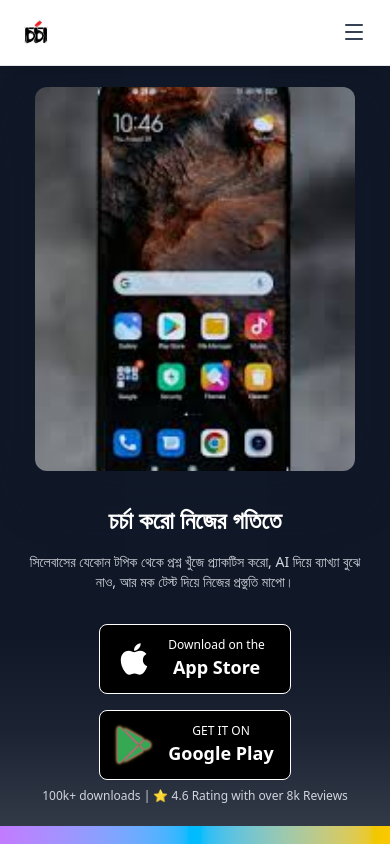
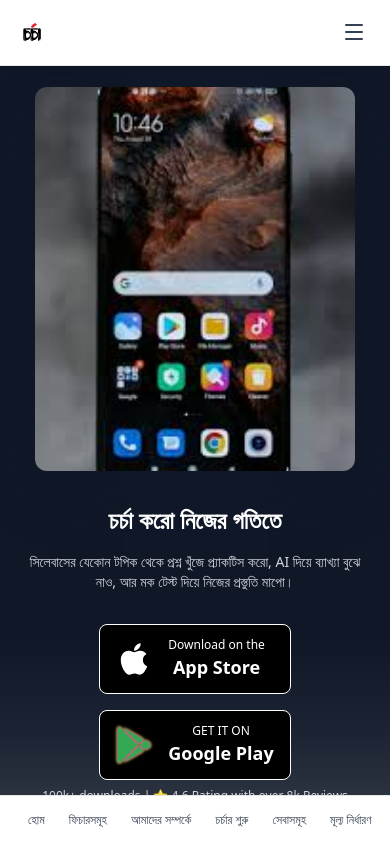
Before and after one commit to kousar-21/chorcha, a React (Vite) app: page / in a window 390 px wide. Shown: the top 844 px of the page. Built offline with nearby package versions, Linux system fonts and the light colour scheme.

Commit message:
move navbar at the bottom for mobile view

```diff
--- a/src/Component/Navbar.jsx
+++ b/src/Component/Navbar.jsx
@@ -76,7 +76,9 @@ const Navbar = () => {
   ];
 
   return (
-    <nav className="bg-white text-gray-800 text-sm sticky top-0 z-50 shadow-md border-b border-gray-200">
+    <>
+      {/* Desktop Navigation - Hidden on mobile */}
+      <nav className="hidden md:flex bg-white text-gray-800 text-sm sticky top-0 z-50 shadow-md border-b border-gray-200">
         <div className="max-w-7xl mx-auto px-4 sm:px-6 lg:px-8">
           <div className="flex justify-between items-center h-16">
 
@@ -178,10 +180,62 @@ const Navbar = () => {
                 সাইন আপ
               </Link>
             </div>
+          </div>
+        </div>
+      </nav>
+
+      {/* Mobile Bottom Navigation - Visible only on mobile */}
+      <nav className="fixed bottom-0 left-0 right-0 bg-white border-t border-gray-200 shadow-lg md:hidden z-50">
+        <div className="flex overflow-x-auto hide-scrollbar px-4 py-2">
+          <style jsx>{`
+            .hide-scrollbar::-webkit-scrollbar {
+              display: none;
+            }
+            .hide-scrollbar {
+              -ms-overflow-style: none;
+              scrollbar-width: none;
+            }
+          `}</style>
+          {allPages.map((link) => (
+            link.href.startsWith('/') ? (
+              <Link
+                key={link.name}
+                to={link.href}
+                className="flex-shrink-0 px-3 py-2 text-xs font-medium text-gray-700 hover:text-green-600 transition-colors whitespace-nowrap"
+              >
+                {link.name}
+              </Link>
+            ) : (
+              <a
+                key={link.name}
+                href={link.href}
+                className="flex-shrink-0 px-3 py-2 text-xs font-medium text-gray-700 hover:text-green-600 transition-colors whitespace-nowrap cursor-pointer"
+              >
+                {link.name}
+              </a>
+            )
+          ))}
+        </div>
+      </nav>
+
+      {/* Mobile Top Bar with Logo and Menu Button */}
+      <nav className="md:hidden bg-white text-gray-800 text-sm sticky top-0 z-40 shadow-md border-b border-gray-200">
+        <div className="px-4 py-3">
+          <div className="flex justify-between items-center">
+
+            {/* Logo */}
+            <Link to="/" className="flex items-center space-x-3">
+              <img
+                src={logo}
+                alt="Chorcha Logo"
+                className="w-8 h-8 rounded-lg object-cover"
+              />
+              <span className="text-lg font-bold text-gray-900 hidden sm:block">চর্চা</span>
+            </Link>
 
             {/* Mobile Menu Button */}
             <button
-            className="md:hidden p-2 rounded-md text-gray-700 hover:text-green-600 hover:bg-gray-100 transition-colors"
+              className="p-2 rounded-md text-gray-700 hover:text-green-600 hover:bg-gray-100 transition-colors"
               onClick={toggleMenu}
               aria-label="Toggle Menu"
             >
@@ -192,7 +246,7 @@ const Navbar = () => {
 
         {/* Mobile Menu */}
         <div
-        className={`md:hidden overflow-hidden transition-all duration-300 ease-in-out ${
+          className={`overflow-hidden transition-all duration-300 ease-in-out ${
             isOpen ? 'max-h-screen opacity-100' : 'max-h-0 opacity-0'
           } bg-white border-t border-gray-200`}
         >
@@ -239,6 +293,7 @@ const Navbar = () => {
           </div>
         </div>
       </nav>
+    </>
   );
 };
 
```
Lines whose indentation alone changed are shown as unchanged.
